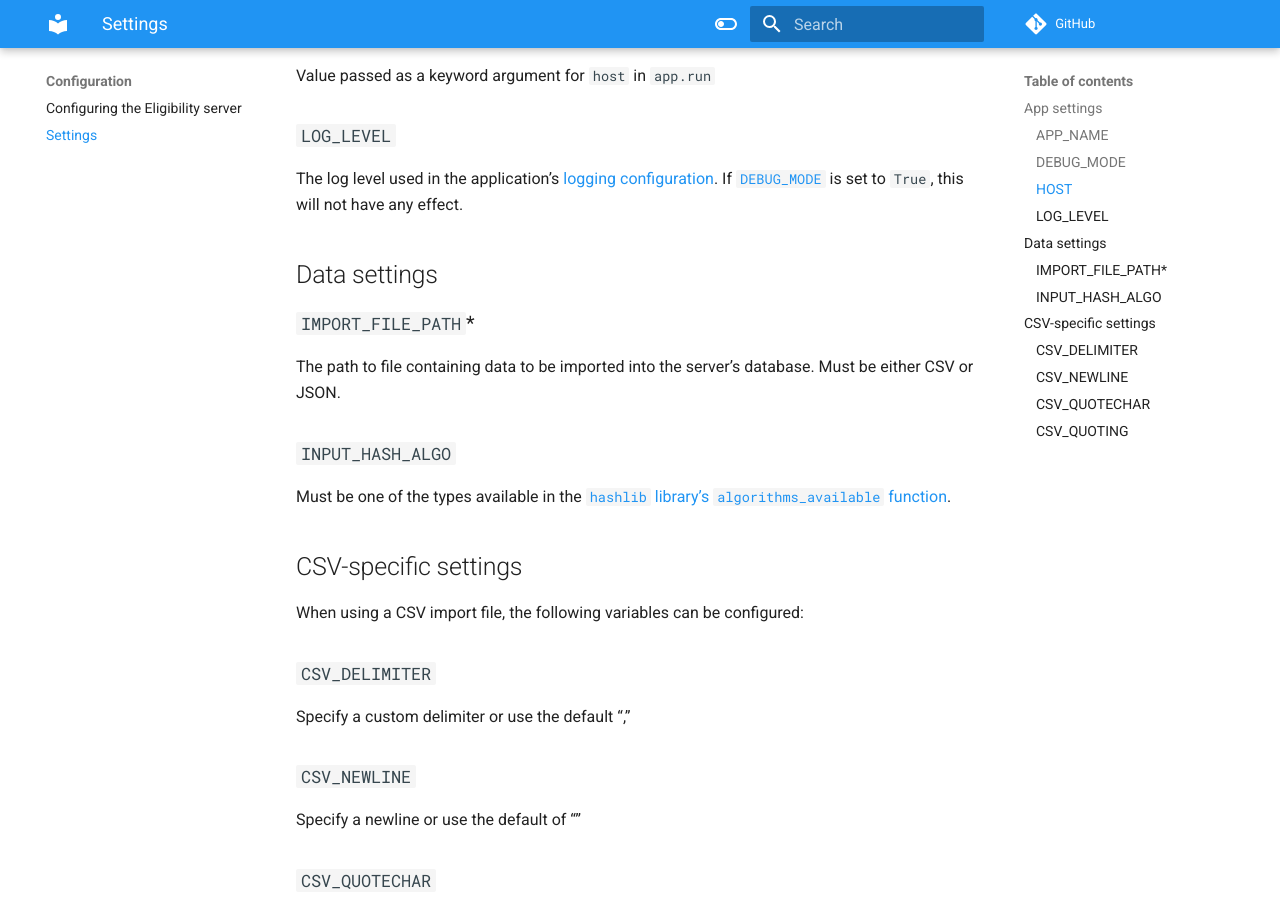
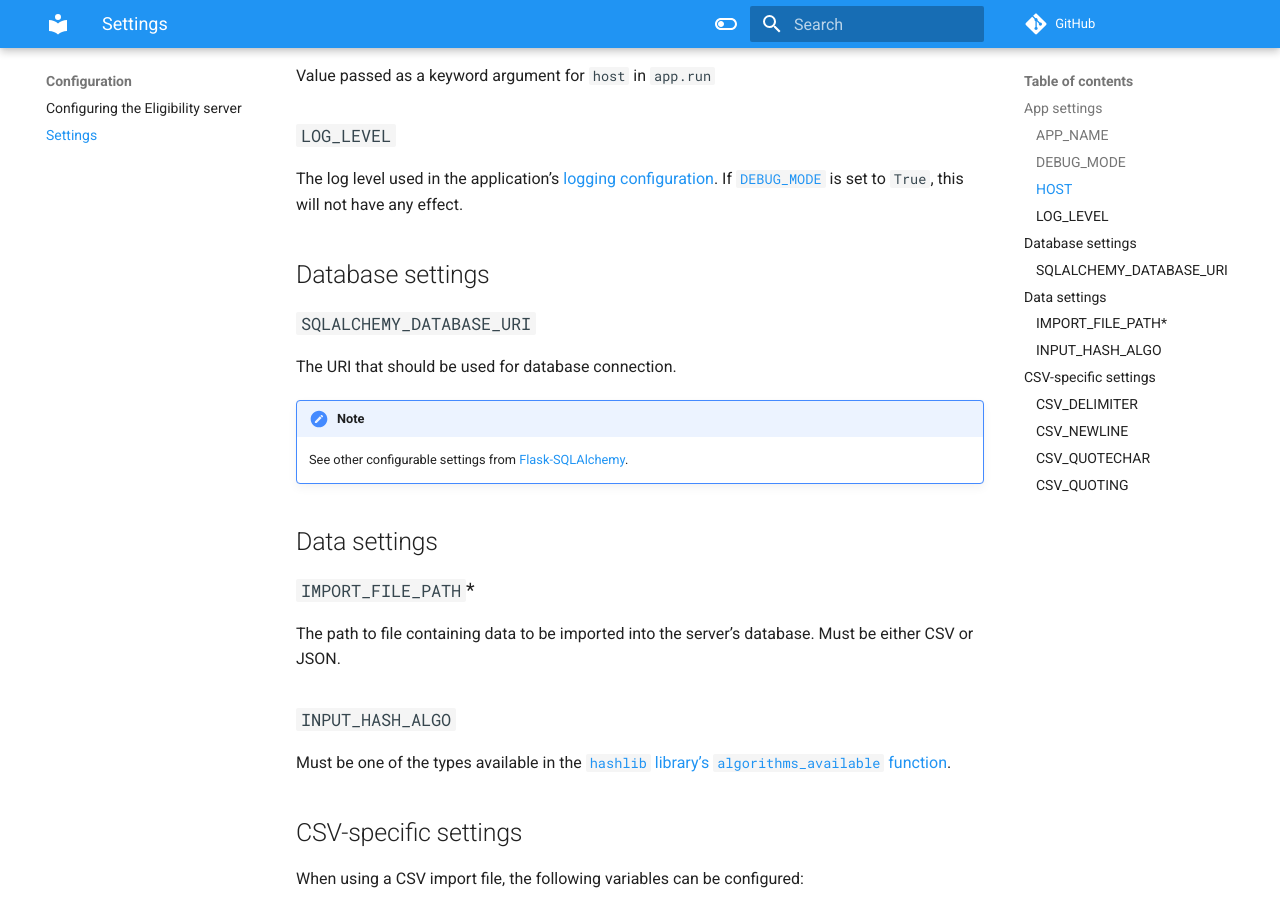
Before and after one commit to cal-itp/eligibility-server, an MkDocs documentation site: the page built from docs/configuration/settings.md, in a window 1280 px wide and 900 px high, scrolled down 602 px. Built offline with MkDocs 1.6.1 and Material for MkDocs 9.7.7, drawn with Linux system fonts in a browser that asks for light colours; nearby versions of some CDN libraries; comment, search, counter and statistics services are not loaded.

Commit message:
docs: add section on database settings

```diff
--- a/docs/configuration/settings.md
+++ b/docs/configuration/settings.md
@@ -21,6 +21,15 @@ Value passed as a keyword argument for `host` in `app.run`
 ### `LOG_LEVEL`
 
 The log level used in the application's [logging configuration](https://flask.palletsprojects.com/en/2.2.x/logging/). If [`DEBUG_MODE`](#debug_mode) is set to `True`, this will not have any effect.
+
+## Database settings
+
+### `SQLALCHEMY_DATABASE_URI`
+
+The URI that should be used for database connection.
+
+!!! note
+    See other configurable settings from [Flask-SQLAlchemy](https://flask-sqlalchemy.palletsprojects.com/en/2.x/config/).
 
 ## Data settings
 
```
